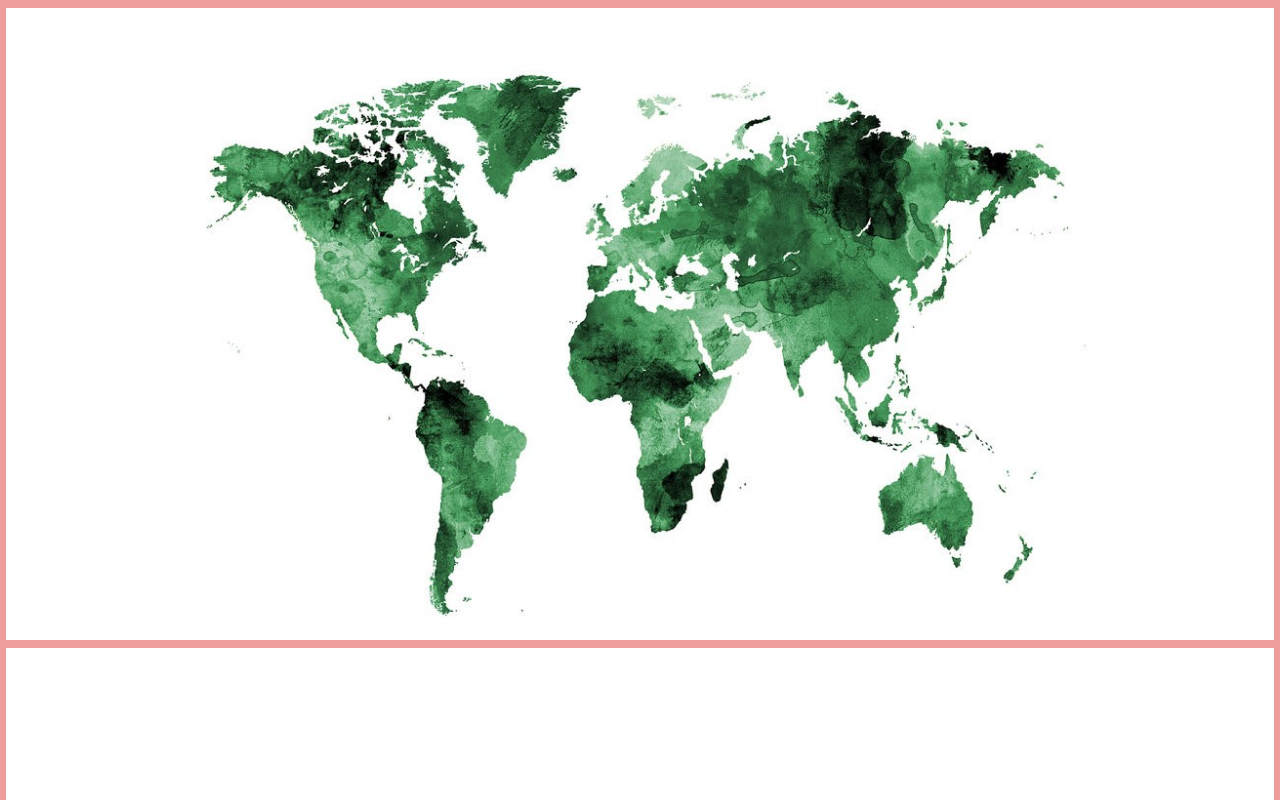
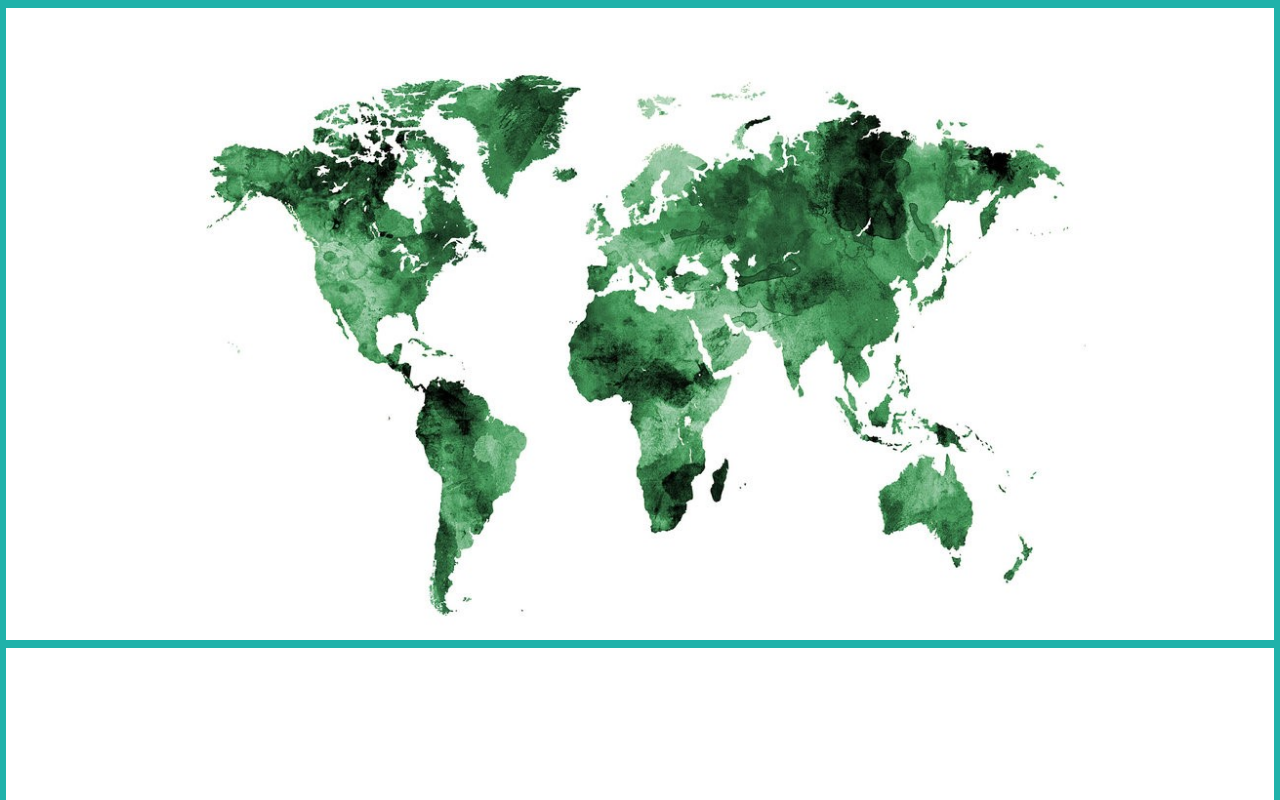
Before and after one commit to it61070256/7wonders, a plain HTML site: page nr/page.html in a window 1280 px wide. Drawn offline with Linux system fonts and the light colour scheme.

Commit message:
Update style-1.css

```diff
--- a/nr/css/style-1.css
+++ b/nr/css/style-1.css
@@ -18,7 +18,7 @@ body {
     position:absolute;
     height: 100%;
     width: 0.5%;
-    background-color:rgb(238, 156, 156);
+    background-color:lightseagreen;
     }
 .rr {
       display: flex;
@@ -28,7 +28,7 @@ body {
       margin-left: 99.5%;
       height: 100%;
       width: 0.5%;
-      background-color:rgb(238, 156, 156);
+      background-color:lightseagreen;
       }
 .tt {
   display: flex;
@@ -38,7 +38,7 @@ body {
   margin-top: 0%;
   height: 1%;
   width: 100%;
-  background-color:rgb(238, 156, 156);
+  background-color:lightseagreen;
   }
 .bb {
     display: flex;
@@ -48,5 +48,5 @@ body {
     margin-top: 50%;
     height: 1%;
     width: 100%;
-    background-color:rgb(238, 156, 156);
+    background-color:lightseagreen;
     }
```
